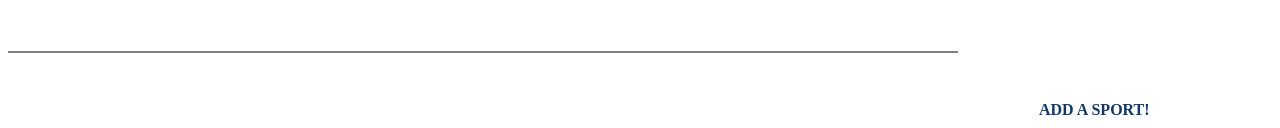
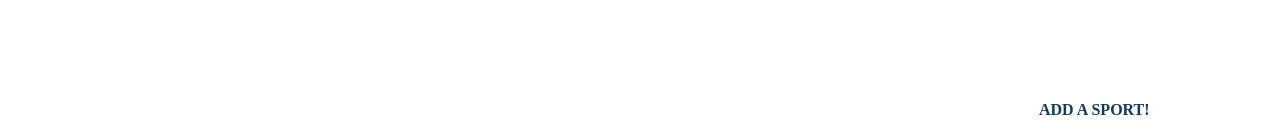
Before and after one commit to drohnow/homeworkWeek6.v1, a plain HTML site: page index.html in a window 1280 px wide. Shown: the part 311-439 px from the top of the page. Drawn offline with nearby package versions, Linux system fonts and the light colour scheme.

Commit message:
final v.3

```diff
--- a/style.css
+++ b/style.css
@@ -14,7 +14,6 @@
 }
 
 #divImages {
-	border: solid 1px Gray;
 	width: 75%;
 	height: 100%;
 	float: left;
```
